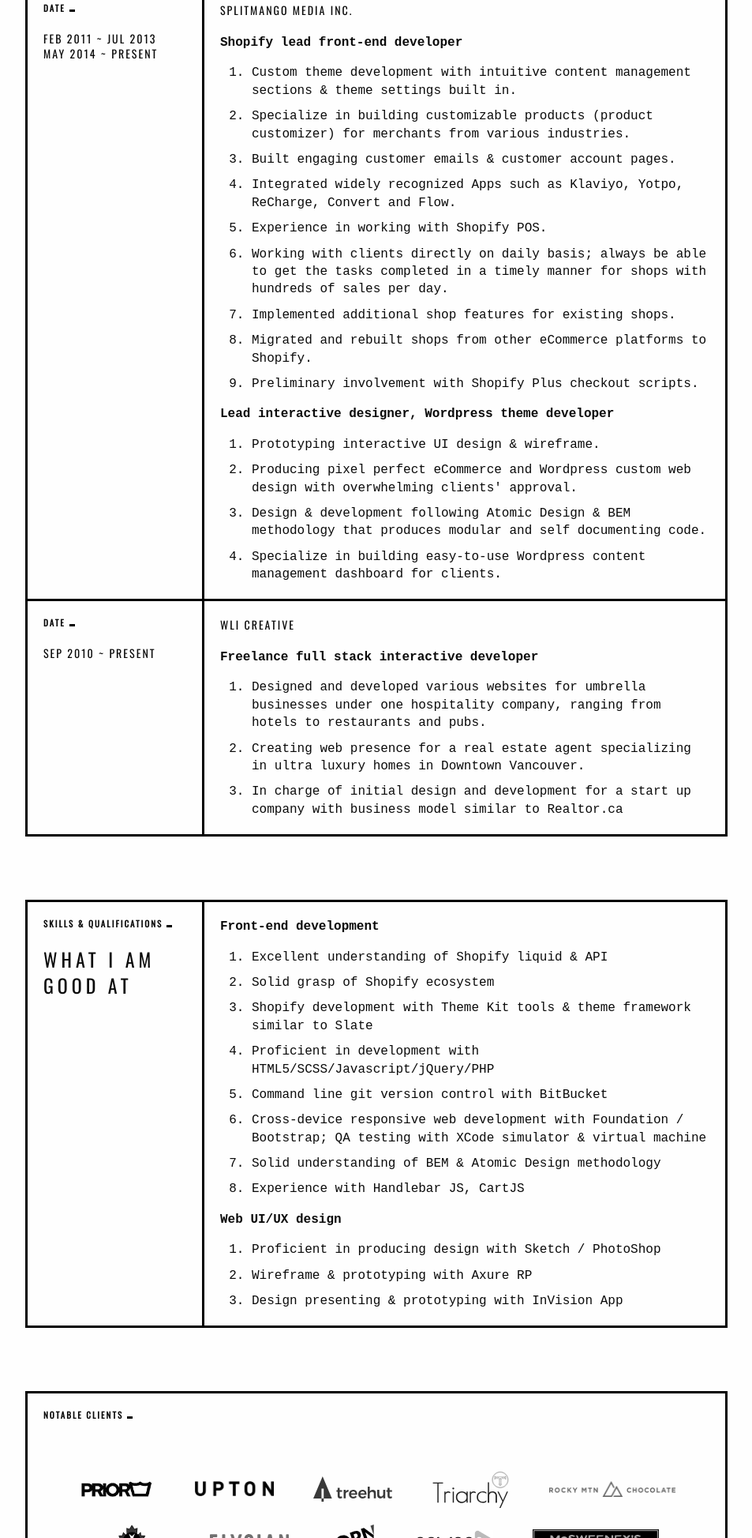
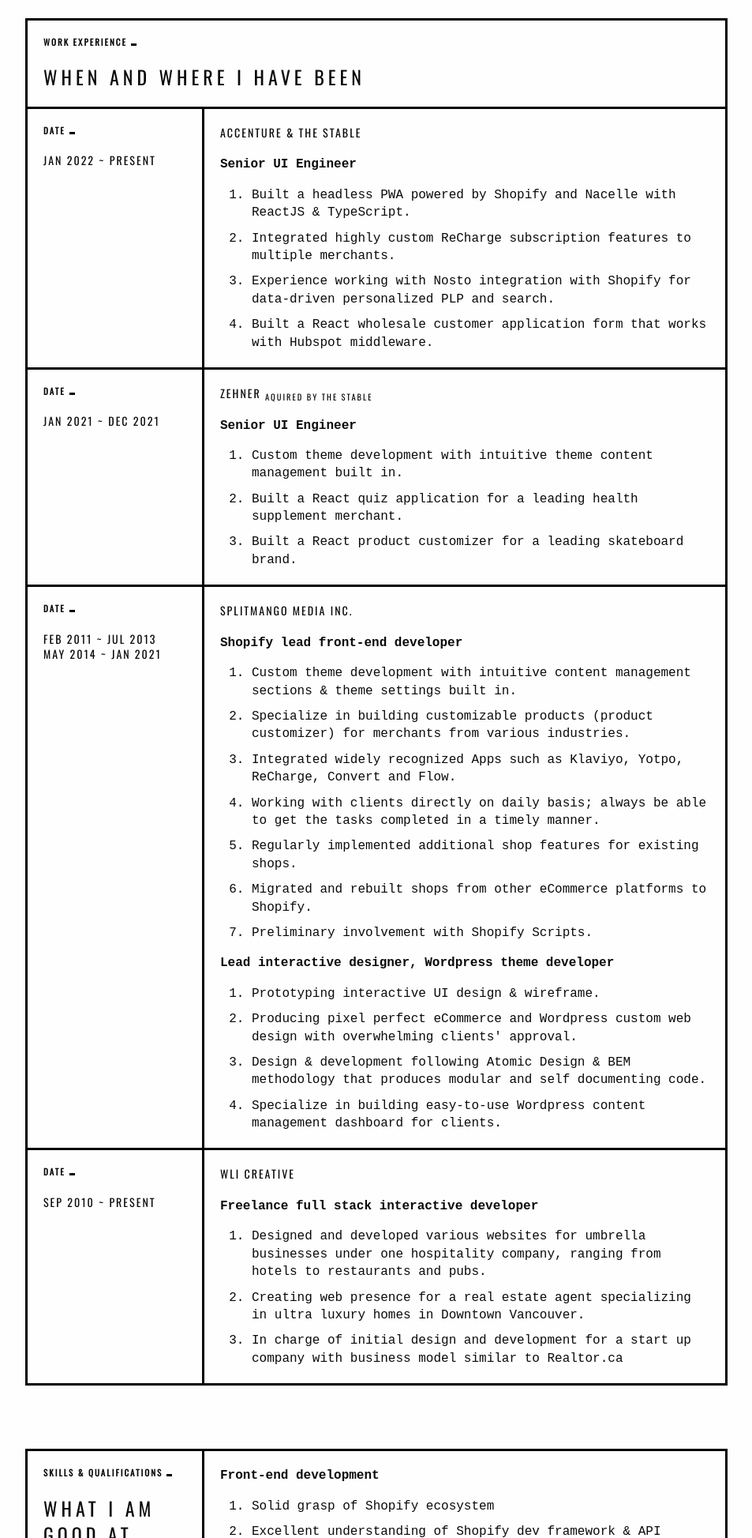
Before and after one commit to git-willie/resume, a plain HTML site: page index.html in a window 1280 px wide. Shown: the part 853-2800 px from the top of the page at 79% size, without its empty margins (163-1116 px from the left). Drawn offline with nearby package versions, Linux system fonts and the light colour scheme.

Commit message:
2023 update

```diff
--- a/index.html
+++ b/index.html
@@ -4,7 +4,7 @@
 		<meta charset="utf-8">
 		<meta http-equiv="x-ua-compatible" content="ie=edge">
 		<meta name="viewport" content="width=device-width, initial-scale=1.0">
-		<title>Resume - William Li</title>
+		<title>Resume - Willie Li</title>
 		<link rel="stylesheet" href="css/app.css">
 		<link href="https://fonts.googleapis.com/css?family=Oswald&display=swap" rel="stylesheet">
 	</head>
@@ -15,7 +15,7 @@
 				<div class="grid-x">
 					<div class="cell large-12">
 						<div class="resume-frame__cell">
-							<h1>William Li</h1>
+							<h1>Willie Li</h1>
 						</div>
 					</div>
 				</div>
@@ -23,7 +23,7 @@
 					<div class="cell large-12">
 						<div class="resume-frame__cell">
 							<h6>Position</h6>
-							<h3 class="text-right">Shopify UI Engineer</h3>
+							<h3 class="text-right">Senior User Interface Engineer</h3>
 						</div>
 					</div>
 				</div>
@@ -40,9 +40,9 @@
 					<div class="cell large-8">
 						<div class="resume-frame__cell--left-border">
 							<div>
-								<p>I have had opportunities working with various clients of all sizes since 2011. As lead  Shopify developer, I played a key role in building our company from an early Shopify Expert to a well established Shopify Partner today associating with hundreds of merchants.</p>
-
-								<p>I strive to help transform client's vision into accessible shops that are intuitive, effective and still gorgeous to look at.</p>
+								<p>For over a decade, I have had opportunities working with clients and projects of all sizes in the field.</p>
+								<p>As an UI engineer, I'm highly proficient with HTML, SCSS, Javascript, ReactJS and Vue. I have thrived working in the agency agile environment over the years. I specialize in Shopify Plus development, which I have built dozens of bespoke DTC web stores, and many more to come.</p>
+								<p>As a web designer, I have an excellent understanding of typography, color, visual hierarchy, and user experience design principles and disciplines. I have the ability to help transform client's ideas into accessible designs that are intuitive, effective and very much gorgeous to look at.</p>
 							</div>
 						</div>
 					</div>
@@ -58,11 +58,53 @@
 						</div>
 					</div>
 				</div>
+
 				<div class="grid-x">
 					<div class="cell large-3">
 						<div class="resume-frame__cell">
 							<h6>Date</h6>
-							<h5>Feb 2011 ~ Jul 2013<br />MAY 2014 ~ PRESENT</h5>
+							<h5>Jan 2022 ~ Present</h5>
+						</div>
+					</div>
+					<div class="cell large-9">
+						<div class="resume-frame__cell--left-border">
+							<h5>Accenture & The Stable</h5>
+							<div><strong>Senior UI Engineer</strong></div>
+							<ol>
+								<li>Built a headless PWA powered by Shopify and Nacelle with ReactJS & TypeScript.</li>
+								<li>Integrated highly custom ReCharge subscription features to multiple merchants.</li>
+								<li>Experience working with Nosto integration with Shopify for data-driven personalized PLP and search.</li>
+								<li>Built a React wholesale customer application form that works with Hubspot middleware.</li>
+							</ol>
+						</div>
+					</div>
+				</div>
+
+				<div class="grid-x">
+					<div class="cell large-3">
+						<div class="resume-frame__cell">
+							<h6>Date</h6>
+							<h5>Jan 2021 ~ Dec 2021</h5>
+						</div>
+					</div>
+					<div class="cell large-9">
+						<div class="resume-frame__cell--left-border">
+							<h5>Zehner <sub>Aquired by The Stable</sub></h5>
+							<div><strong>Senior UI Engineer</strong></div>
+							<ol>
+								<li>Custom theme development with intuitive theme content management built in.</li>
+								<li>Built a React quiz application for a leading health supplement merchant.</li>
+								<li>Built a React product customizer for a leading skateboard brand.</li>
+							</ol>
+						</div>
+					</div>
+				</div>
+
+				<div class="grid-x">
+					<div class="cell large-3">
+						<div class="resume-frame__cell">
+							<h6>Date</h6>
+							<h5>Feb 2011 ~ Jul 2013<br />MAY 2014 ~ JAN 2021</h5>
 						</div>
 					</div>
 					<div class="cell large-9">
@@ -72,13 +114,11 @@
 							<ol>
 								<li>Custom theme development with intuitive content management sections & theme settings built in.</li>
 								<li>Specialize in building customizable products (product customizer) for merchants from various industries.</li>
-								<li>Built engaging customer emails & customer account pages.</li>
 								<li>Integrated widely recognized Apps such as Klaviyo, Yotpo, ReCharge, Convert and Flow.</li>
-								<li>Experience in working with Shopify POS.</li>
-								<li>Working with clients directly on daily basis; always be able to get the tasks completed in a timely manner for shops with hundreds of sales per day.</li>
-								<li>Implemented additional shop features for existing shops.</li>
+								<li>Working with clients directly on daily basis; always be able to get the tasks completed in a timely manner.</li>
+								<li>Regularly implemented additional shop features for existing shops.</li>
 								<li>Migrated and rebuilt shops from other eCommerce platforms to Shopify.</li>
-								<li>Preliminary involvement with Shopify Plus checkout scripts.</li>
+								<li>Preliminary involvement with Shopify Scripts.</li>
 							</ol>
 							<div><strong>Lead interactive designer, Wordpress theme developer</strong></div>
 							<ol>
@@ -126,20 +166,19 @@
 						<div class="resume-frame__cell--left-border">
 							<div><strong>Front-end development</strong></div>
 							<ol>
-								<li>Excellent understanding of Shopify liquid & API</li>
 								<li>Solid grasp of Shopify ecosystem</li>
-								<li>Shopify development with Theme Kit tools & theme framework similar to Slate</li>
-								<li>Proficient in development with HTML5/SCSS/Javascript/jQuery/PHP</li>
-								<li>Command line git version control with BitBucket</li>
-								<li>Cross-device responsive web development with Foundation / Bootstrap; QA testing with XCode simulator & virtual machine</li>
+								<li>Excellent understanding of Shopify dev framework & API</li>
+								<li>Proficient in custom Shopify development with HTML5, SCSS, React, Vue, TypeScript & Vanilla JS</li>
+								<li>Headless PWA development with TypeScript & React JS</li>
+								<li>Conducting code reviews and feature testing to ensure the quality and reliability of the Shopify projects</li>
 								<li>Solid understanding of BEM & Atomic Design methodology</li>
-								<li>Experience with Handlebar JS, CartJS</li>
 							</ol>
-							<div><strong>Web UI/UX design</strong></div>
+							<div><strong>UI/UX design</strong></div>
 							<ol>
-								<li>Proficient in producing design with Sketch / PhotoShop</li>
-								<li>Wireframe & prototyping with Axure RP</li>
-								<li>Design presenting & prototyping with InVision App</li>
+								<li>Excellent understanding of typography, color, visual hierarchy, user experience design principles and disciplines</li>
+								<li>Ability to collaborate effectively with cross-functional teams, including developers and product managers</li>
+								<li>Maintaining design consistency and adherence to brand guidelines throughout the product development lifecycle</li>
+								<li>Excellent communication and presentation skills to articulate design concepts and rationale</li>
 							</ol>
 						</div>
 					</div>
@@ -156,6 +195,11 @@
 
 					<div class="cell large-12">
 						<div class="resume-frame__cell client-logos">
+							<a href="#" target="_blank"><img src="img/bfd.png" style="max-width: 160px" alt="Barefoot Dreams" /></a>
+							<a href="#" target="_blank"><img src="img/kylie.webp" style="max-width: 120px" alt="Kylie" /></a>
+							<a href="#" target="_blank"><img src="img/tiu.png" alt="Tone it Up" /></a>
+							<a href="#" target="_blank"><img src="img/Nixon.webp" alt="Nixon Watches" /></a>
+							<a href="#" target="_blank"><img src="img/verve.png" alt="Verve Coffee" /></a>
 							<a href="https://www.priorsnow.com/" target="_blank"><img src="img/prior.png" alt="Prior" /></a>
 							<a href="https://uptonbelts.com/" target="_blank"><img src="img/upton.png" alt="Upton" /></a>
 							<a href="https://treehut.co/products/customized-all-wooden-strap-wood-watch" target="_blank"><img src="img/treehut.svg" alt="TreeHut" /></a>
```
Also changed, not shown: img/Nixon.webp (added), img/bfd.png (added), img/kylie.webp (added), img/nhs.jpg (added), img/tiu.png (added), img/verve.png (added), 1 other file.
